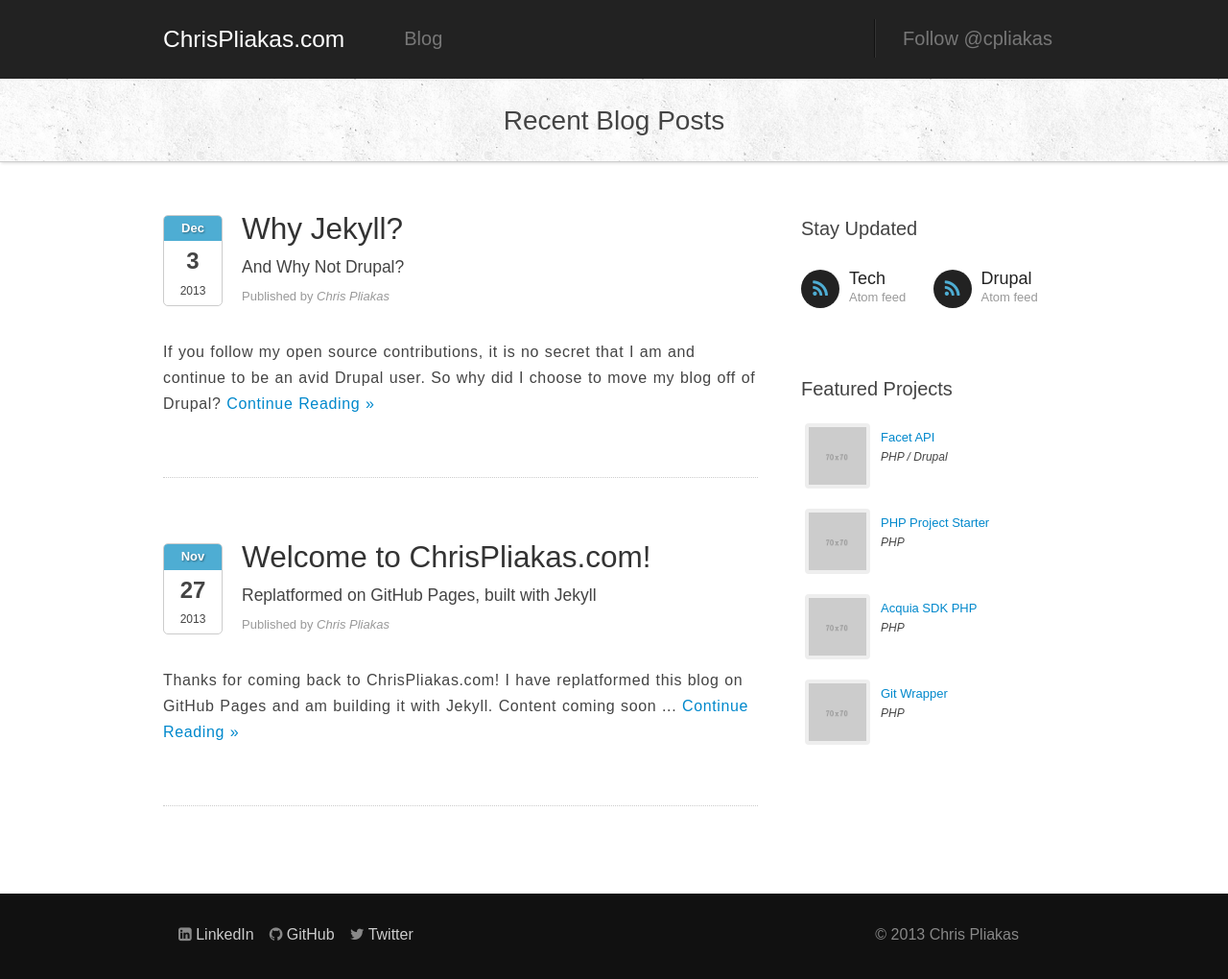
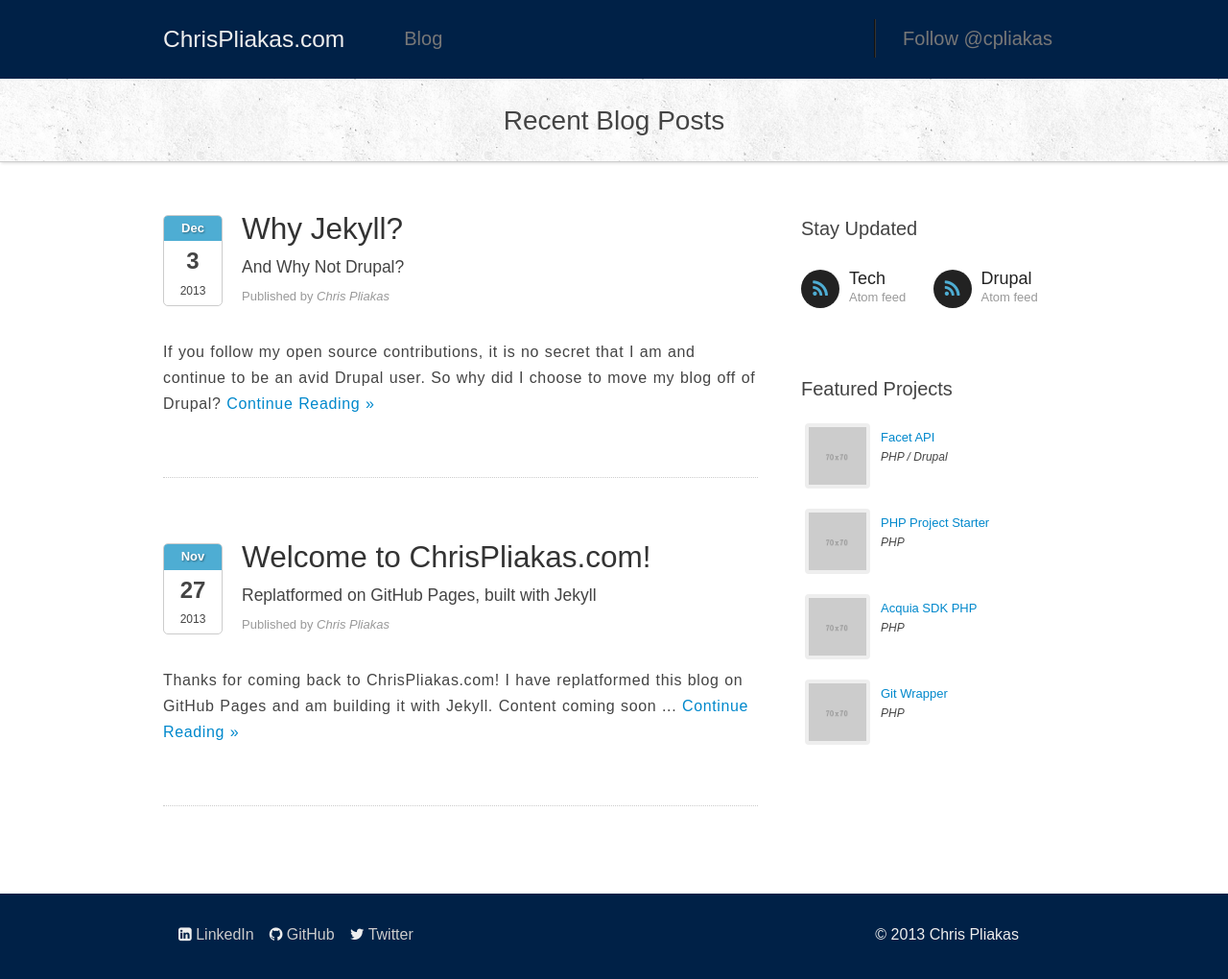
Before and after one commit to cpliakas/cpliakas.github.io, a Jekyll site: the page built from index.html, in a window 1280 px wide and 1020 px high. Shown: the whole window at 96% size. Built offline with Jekyll 4.4.1, drawn with Linux system fonts in a browser that asks for light colours; some web fonts are replaced; Markdown is read by kramdown in place of the engine named in the settings; comment, search, counter and statistics services are not loaded.

Commit message:
Changed color scheme.

```diff
--- a/_layouts/default.html
+++ b/_layouts/default.html
@@ -37,7 +37,7 @@
                         <span class="icon-bar"></span>
                         <span class="icon-bar"></span>
                     </button>
-                    <h3>ChrisPliakas.com</h3>
+                    <h3><a href="/">ChrisPliakas.com</a></h3>
                     <div class="nav-collapse collapse">
                         <ul class="nav pull-left">
                             <li>
--- a/css/app.css
+++ b/css/app.css
@@ -1,7 +1,16 @@
 nav h3 {
-    color: #fff;
     float: left;
     padding-right: 2em;
+}
+
+nav h3 a, nav h3 a:hover, nav h3 a:visited {
+    color: #eee;
+    text-decoration: none;
+}
+
+.navbar .nav > li > a:hover, .navbar .nav > li.dropdown > .dropdown-toggle:hover, .navbar .nav > li.dropdown.open > .dropdown-toggle, .navbar .nav > li.dropdown.active > .dropdown-toggle:hover, .navbar .nav > li.dropdown.active.open > .dropdown-toggle {
+    background: #002147;
+    color: #eee;
 }
 
 p {
@@ -19,6 +28,11 @@
 
 .nav a {
     font-size: 20px;
+}
+
+footer {
+    color: #eee;
+    background: #002147;
 }
 
 footer .container {
@@ -62,6 +76,10 @@
     padding-right: 3em;
 }
 
+.navbar .navbar-pad {
+    background: #002147;
+}
+
 @media (max-width: 480px) {
     .post-title h2 {
         font-size: 20px;
```
